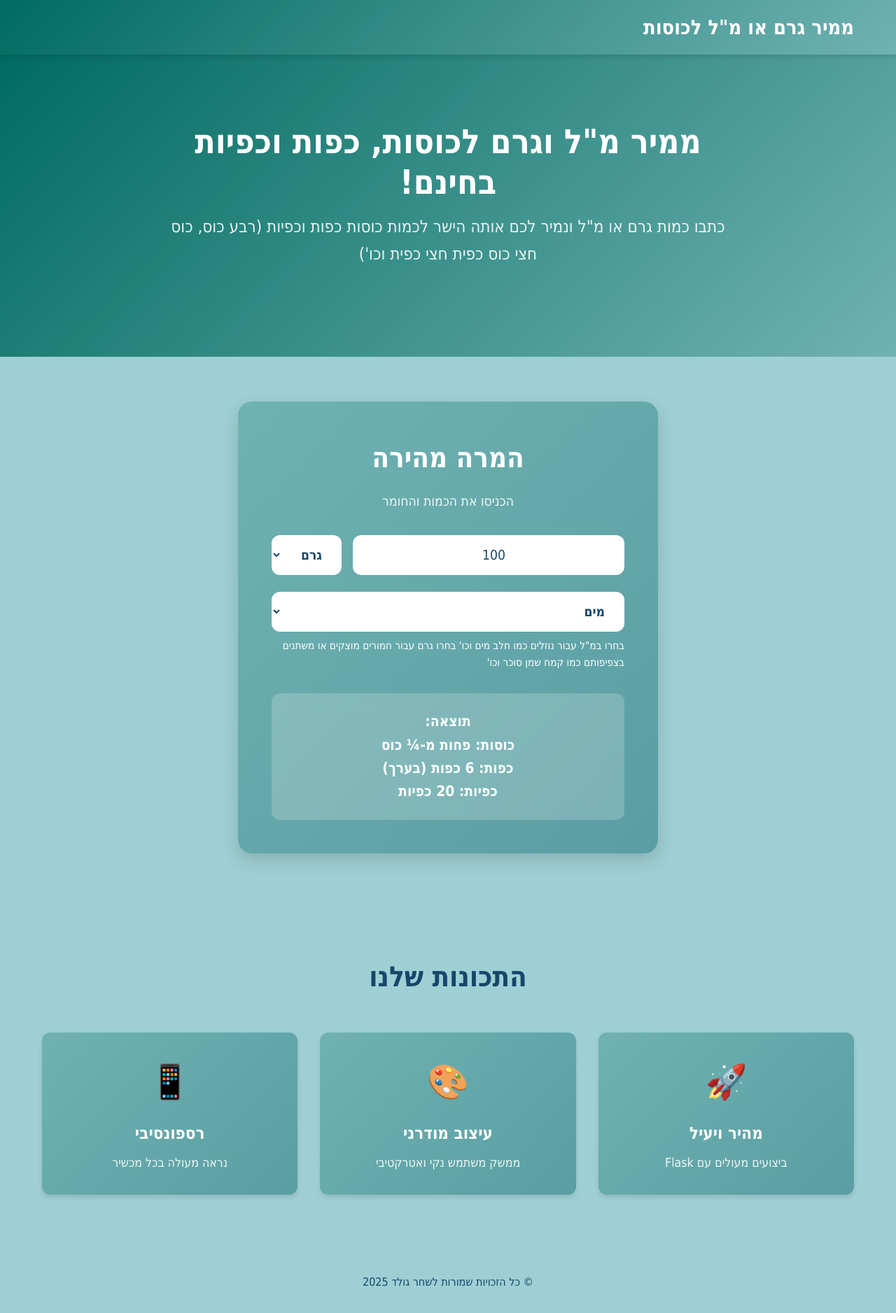
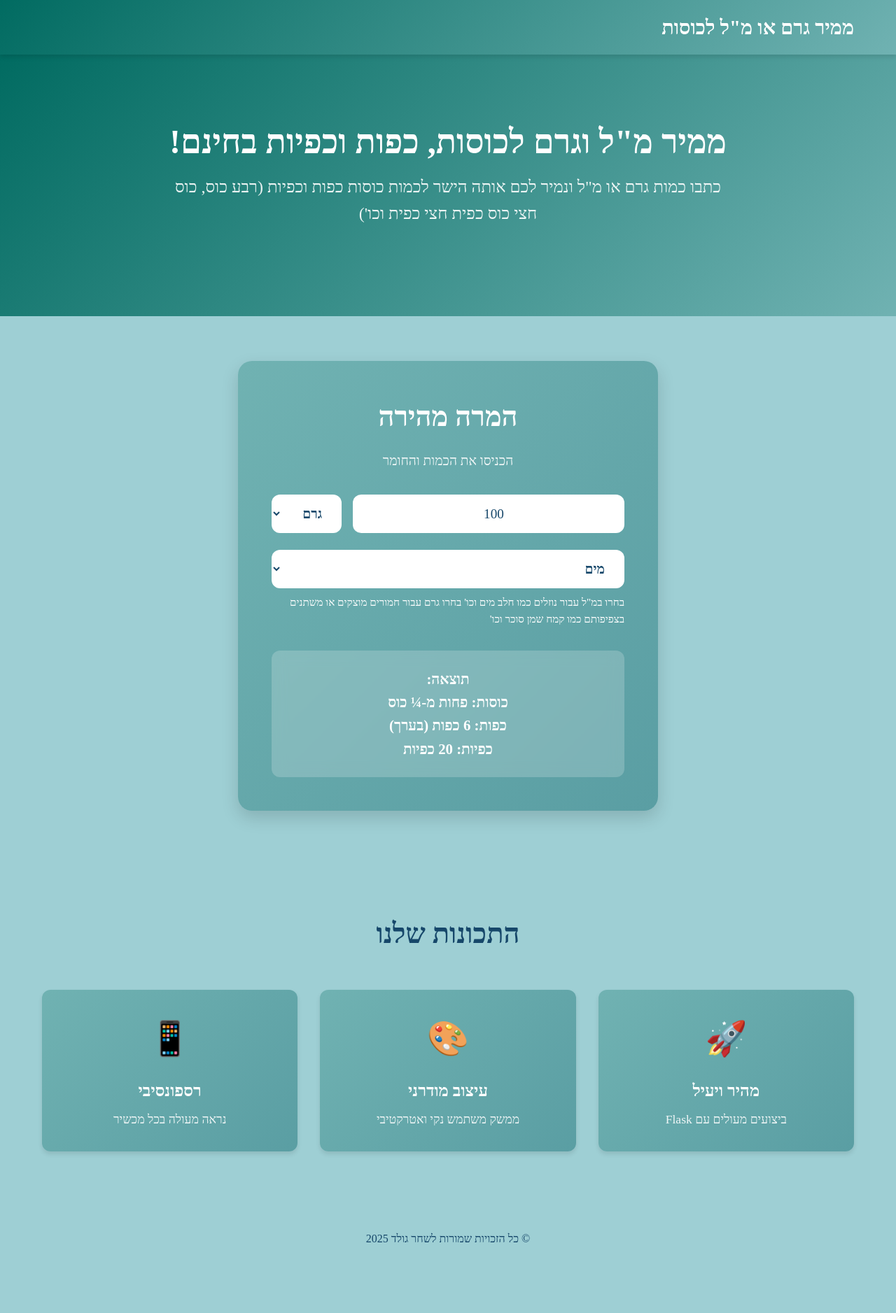
Before and after one commit to shdk052/web-converter1, a Flask app: page / in a window 1280 px wide. Shown: the whole page at 70% size. After the commit the page ends 1776 px from the top, so only its background shows below. Run offline with Flask 3, Linux system fonts and the light colour scheme.

Commit message:
Change body font-family from 'Varela Round' to 'Tinos'

```diff
--- a/static/css/style.css
+++ b/static/css/style.css
@@ -19,7 +19,7 @@
 }
 
 body {
-    font-family: 'Varela Round', Tahoma, Geneva, Verdana, sans-serif;
+    font-family: 'Tinos', Tahoma, Geneva, Verdana, sans-serif;
     line-height: 1.6;
     color: var(--text-dark);
     background-color: var(--white);
```
